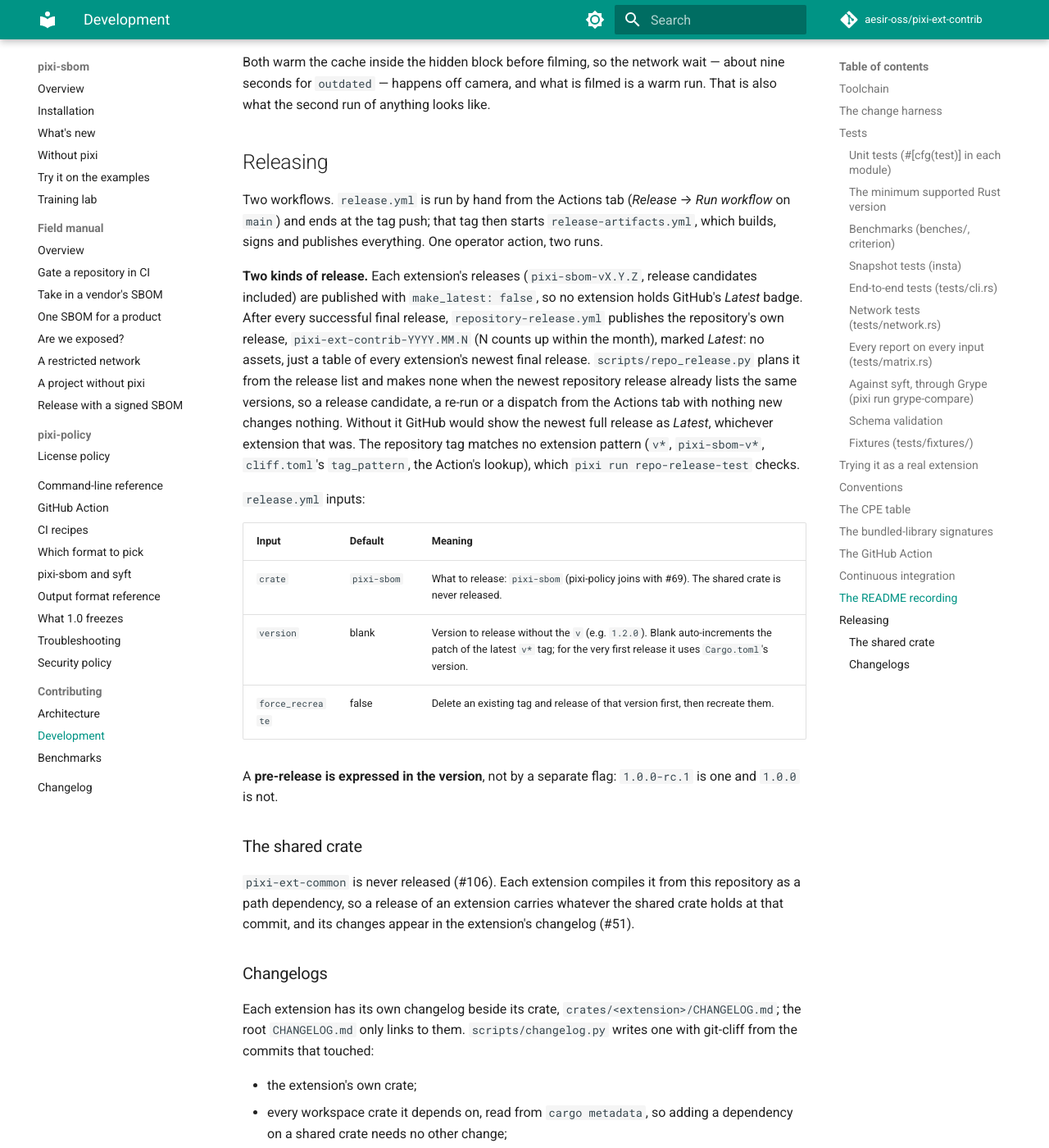
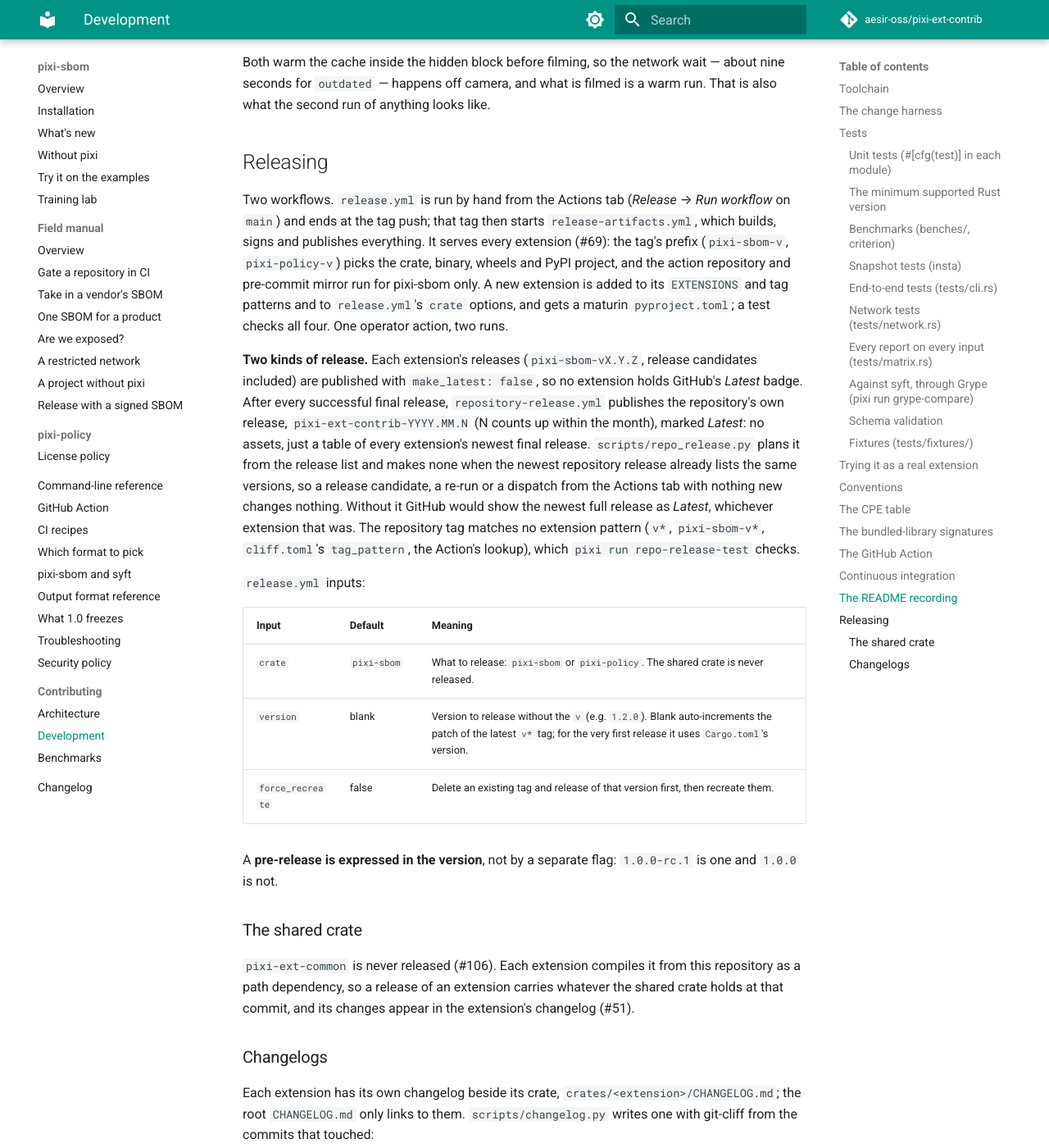
Before and after one commit to aesir-oss/pixi-sbom, an MkDocs documentation site: the page built from docs/development.md, in a window 1280 px wide and 1400 px high, scrolled down 13402 px. Shown: the whole window at 82% size. Built offline with MkDocs 1.6.1 and Material for MkDocs 9.7.7, drawn with Linux system fonts in a browser that asks for light colours; comment, search, counter and statistics services are not loaded; the version menu is left out.

Commit message:
ci(release): release pixi-policy through the shared release workflows (#69) (#120)
* ci(release): release pixi-policy through the shared release workflows (#69)

release-artifacts.yml serves every extension: the tag's prefix
(pixi-sbom-v, pixi-policy-v) resolves the crate, and the archives, wheels,
provenance, GitHub release and PyPI/TestPyPI jobs work from that name; the
action repository and pre-commit mirror jobs run for pixi-sbom only.
release.yml offers pixi-policy. pixi-policy gets a maturin pyproject.toml
(bindings = "bin"). A test checks that every binary crate is in the
workflow's EXTENSIONS and tag patterns, offered by release.yml, and has a
maturin pyproject.toml (decided on #69: generalize, not a pair per
extension).

Co-Authored-By: Claude Opus 5.5 <noreply@anthropic.com>
Claude-Session: https://claude.ai/code/session_01CipfWY91Bo9cQkxxpyBbzk

* test(release): read every tag trigger pattern, one per extension

The repository-release test read release-artifacts.yml's tag trigger with
a regex for a one-pattern list, so the two-pattern list (#69) gave it
nothing to check. It now takes every quoted pattern on the tags line and
checks pixi-policy-v* against the repository release's tags too.

Co-Authored-By: Claude Opus 5.5 <noreply@anthropic.com>
Claude-Session: https://claude.ai/code/session_01CipfWY91Bo9cQkxxpyBbzk

---------

Co-authored-by: Claude Opus 5.5 <noreply@anthropic.com>

```diff
--- a/docs/development.md
+++ b/docs/development.md
@@ -427,7 +427,10 @@ the second run of anything looks like.
 ## Releasing
 
 Two workflows. `release.yml` is run by hand from the Actions tab (*Release* → *Run workflow* on `main`) and ends at
-the tag push; that tag then starts `release-artifacts.yml`, which builds, signs and publishes everything. One
+the tag push; that tag then starts `release-artifacts.yml`, which builds, signs and publishes everything. It serves
+every extension (#69): the tag's prefix (`pixi-sbom-v`, `pixi-policy-v`) picks the crate, binary, wheels and PyPI project,
+and the action repository and pre-commit mirror run for pixi-sbom only. A new extension is added to its `EXTENSIONS`
+and tag patterns and to `release.yml`'s `crate` options, and gets a maturin `pyproject.toml`; a test checks all four. One
 operator action, two runs.
 
 **Two kinds of release.** Each extension's releases (`pixi-sbom-vX.Y.Z`, release candidates included) are published
@@ -444,7 +447,7 @@ extension pattern (`v*`, `pixi-sbom-v*`, `cliff.toml`'s `tag_pattern`, the Actio
 
 | Input | Default | Meaning |
 |---|---|---|
-| `crate` | `pixi-sbom` | What to release: `pixi-sbom` (pixi-policy joins with #69). The shared crate is never released. |
+| `crate` | `pixi-sbom` | What to release: `pixi-sbom` or `pixi-policy`. The shared crate is never released. |
 | `version` | blank | Version to release without the `v` (e.g. `1.2.0`). Blank auto-increments the patch of the latest `v*` tag; for the very first release it uses `Cargo.toml`'s version. |
 | `force_recreate` | false | Delete an existing tag and release of that version first, then recreate them. |
 
```
Also changed, not shown: CLAUDE.md (+3 -3 lines), 3 other files.
